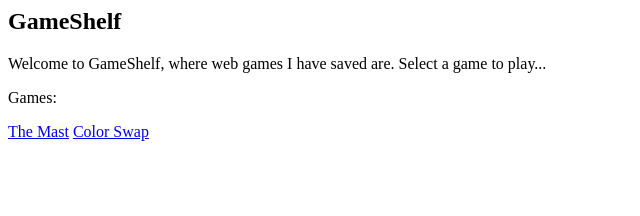
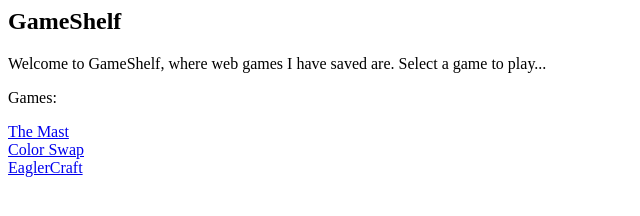
Before and after one commit to AstroMeYT/GameShelf, a plain HTML site: page index.html in a window 1280 px wide. Shown: the whole page, without its empty margins (0-640 px from the left). Drawn offline with Linux system fonts and the light colour scheme.

Commit message:
Update index.html

```diff
--- a/index.html
+++ b/index.html
@@ -2,4 +2,7 @@
 <p>Welcome to GameShelf, where web games I have saved are. Select a game to play...</p>
 <p>Games:</p>
 <a href="https://astromeyt.github.io/The-Mast-Xbox">The Mast</a>
+<br>
 <a href="https://astromeyt.github.io/Color-Swap">Color Swap</a>
+<br>
+<a href="https://astromeyt.github.io/EaglerCraft">EaglerCraft</a>
```
